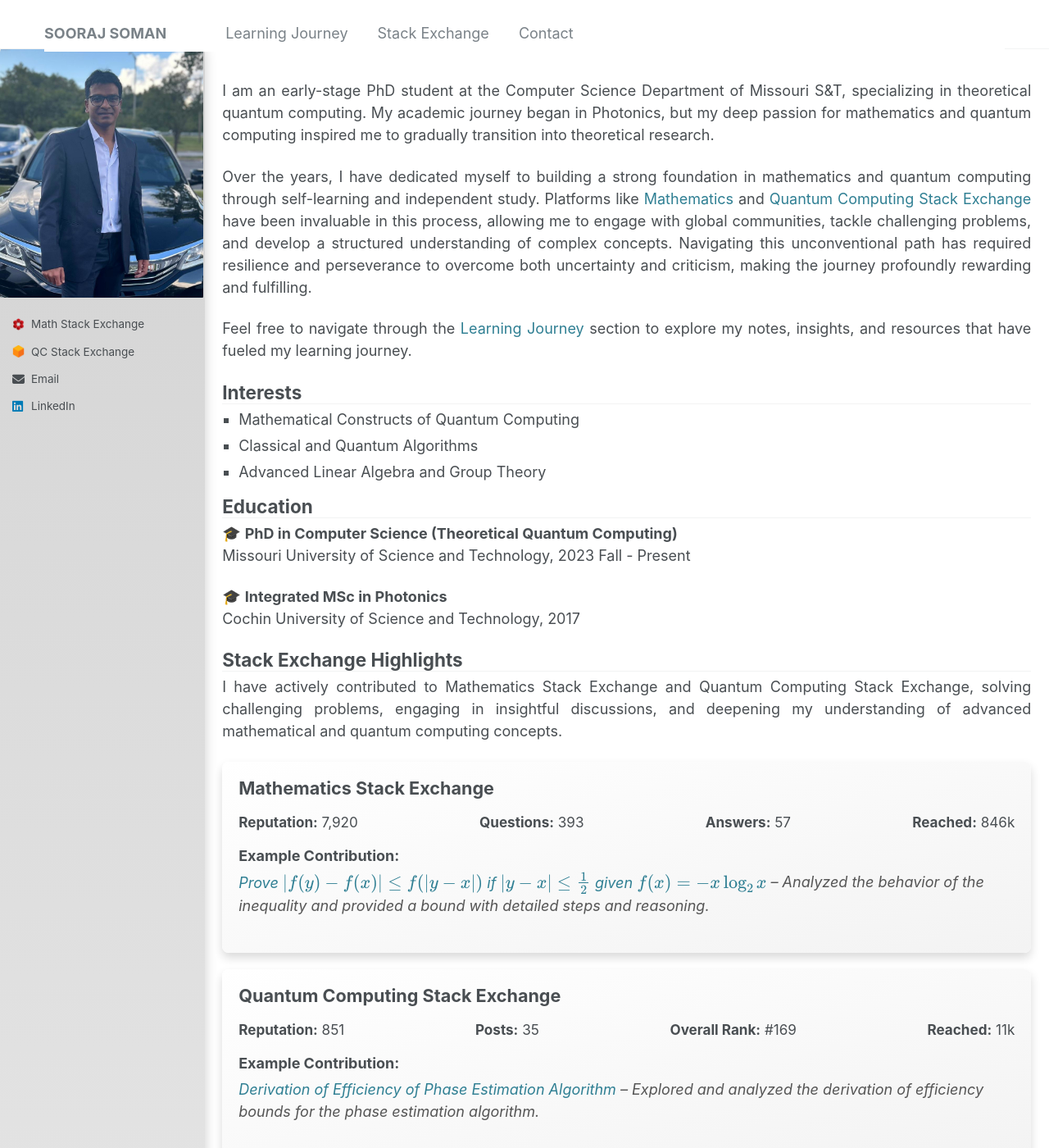
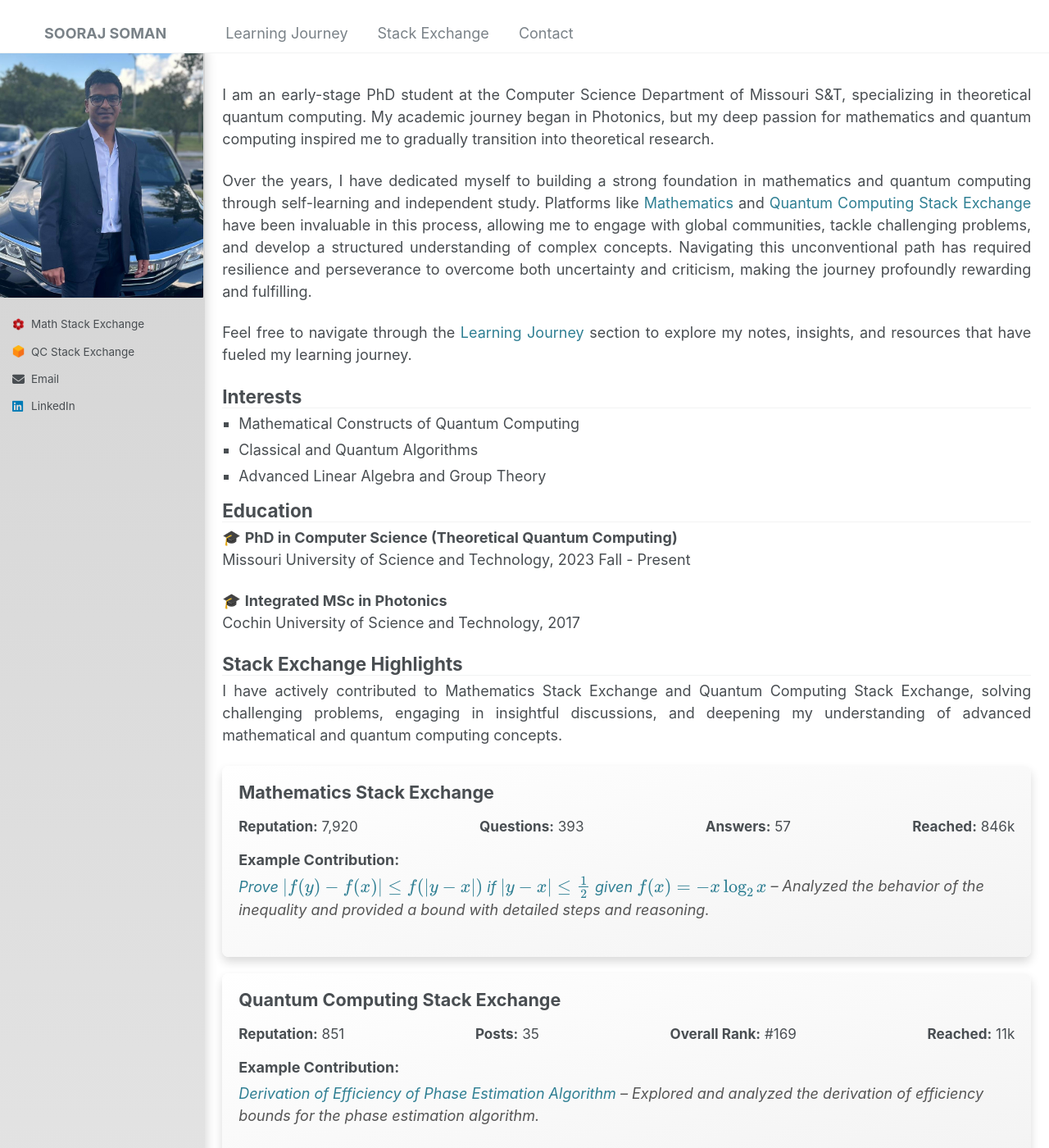
Before and after one commit to soorajss1729/soorajss1729.github.io, a Jekyll site: the page built from _pages/about.md, in a window 1280 px wide and 1400 px high. Shown: the whole window at 82% size. Built offline with Jekyll 4.4.1, drawn with Linux system fonts in a browser that asks for light colours.

Commit message:
Update _variables.scss

```diff
--- a/_sass/_variables.scss
+++ b/_sass/_variables.scss
@@ -43,7 +43,7 @@ $type-size-7                : 0.6875em; // ~11px
 $type-size-8                : 0.625em;  // ~10px
 
 /* masthead properties */
-$masthead-height            : 60px;/*70px;*/
+$masthead-height            : 65px;/*70px;*/
 
 /* Sidebar properties */
 $sidebar-screen-min-width   : 1024px;
```
